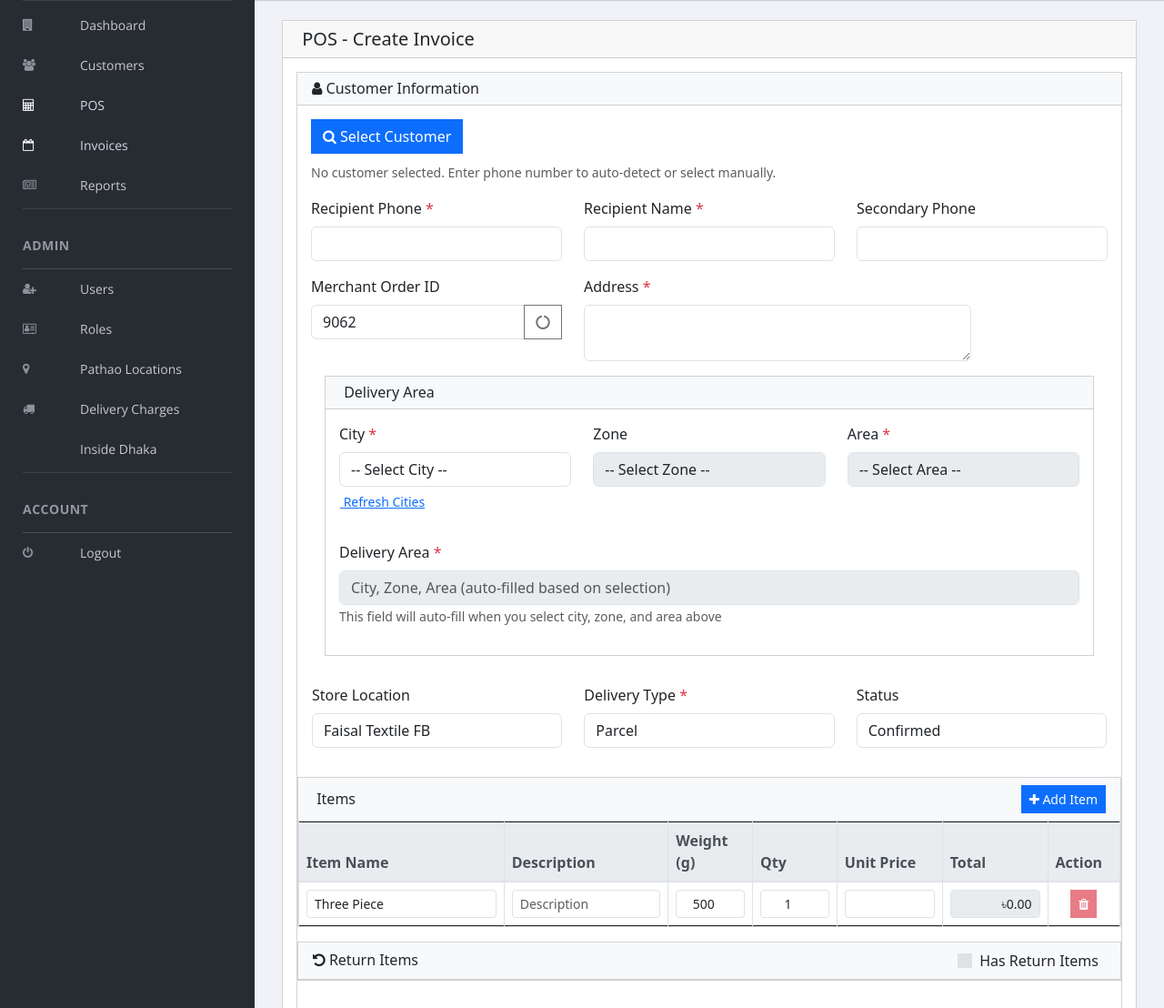
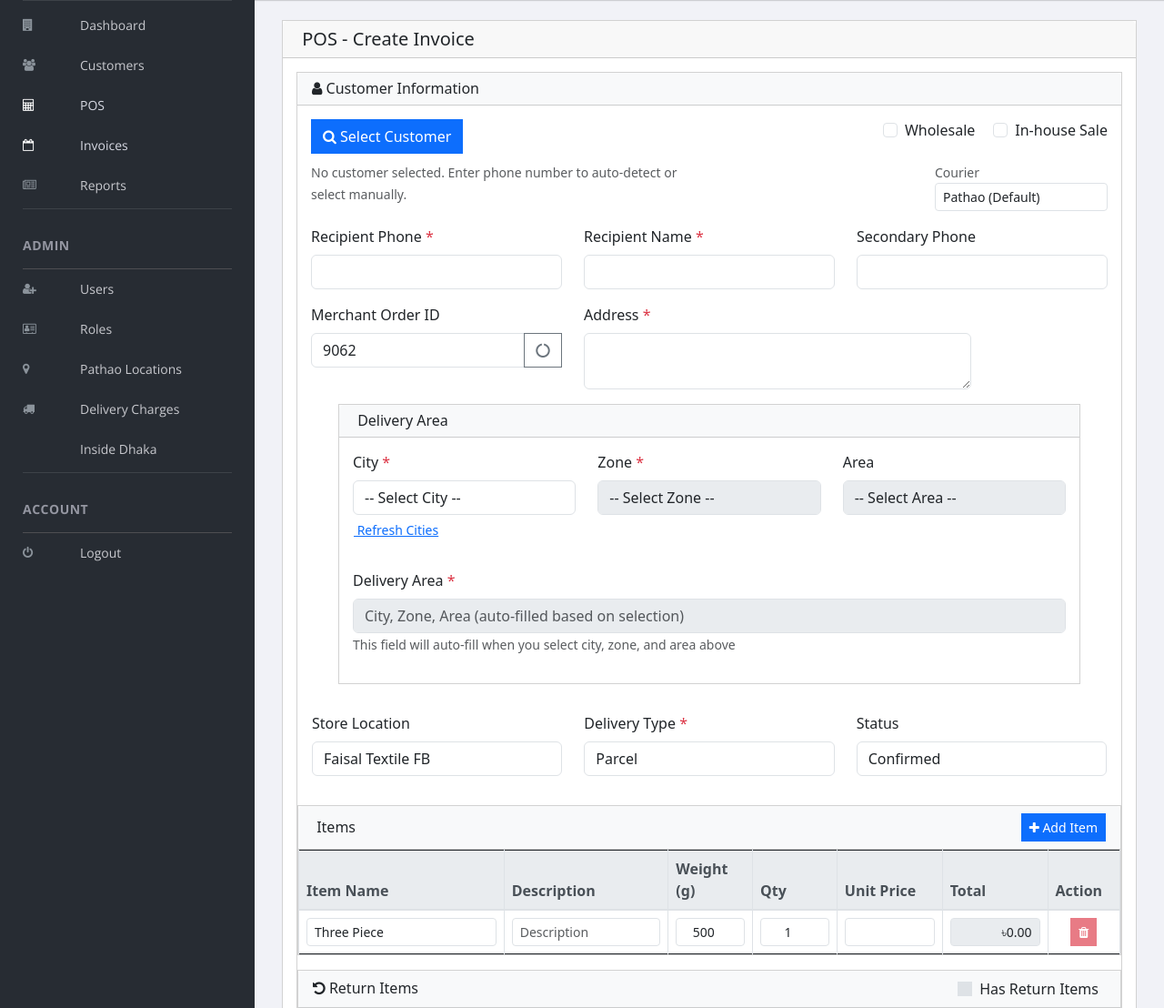
Before and after one commit to tjfahim/custom_pos_taxtile, a Laravel app: page /admin/invoices/pos in a window 1280 px wide. Shown: the part 69-1177 px from the top of the page at 91% size. Run offline with Laravel 10, Linux system fonts and the light colour scheme; a user stored in the database is signed in; data comes from the database, SQL or seed files in the repository; data that the repository does not hold is empty; parts of the project's set-up code (start-up, migrations or seed data) failed here and were passed over; some libraries are stand-ins or nearby versions.

Commit message:
invioce updated

```diff
--- a/app/Http/Controllers/InvoiceController.php
+++ b/app/Http/Controllers/InvoiceController.php
@@ -26,19 +26,22 @@ public function storePos(Request $request)
     'merchant_order_id' => 'nullable|string|max:255',
     'recipient_phone' => 'required|string|max:20',
     'recipient_address' => 'required|string',
-        'delivery_area' => 'required|string',
+    // Delivery area only required when NOT an in-house sale
+    'delivery_area' => 'required_unless:is_inhouse_sale,1|nullable|string',
     'delivery_type' => 'required|string',
     'store_location' => 'required|string',
     'delivery_charge' => 'nullable|numeric|min:0',
     'amount_to_collect' => 'nullable|numeric|min:0',
     'status' => 'required|string',
     'paid_amount' => 'nullable|numeric|min:0',
+    'is_wholesale' => 'nullable|boolean',
+    'is_inhouse_sale' => 'nullable|boolean',
+    'courier_name' => 'nullable|string|in:Pathao,Steadfast,SA,SUNDORBAN,JANONI,REDEX',
     'items' => 'required|array|min:1',
     'items.*.item_name' => 'required|string',
     'items.*.quantity' => 'required|integer|min:1',
     'items.*.unit_price' => 'required|numeric|min:0',
     'items.*.weight' => 'nullable|integer|min:0',
-        // Return items validation
     'has_return_items' => 'nullable|boolean',
     'return_items' => 'nullable|array',
     'return_items.*.item_name' => 'nullable|string',
@@ -48,12 +51,14 @@ public function storePos(Request $request)
 ]);
 
 try {
-        // Check if customer exists by phone number
+    $isInhouseSale = $request->is_inhouse_sale;
+    $isWholesale = $request->is_wholesale;
+
+    // Customer lookup/creation — unchanged
     $customer = Customer::where('phone_number_1', $request->recipient_phone)
         ->orWhere('phone_number_2', $request->recipient_phone)
         ->first();
 
-        // If customer doesn't exist, create new one
     if (!$customer) {
         $customer = Customer::create([
             'name' => $request->recipient_name,
@@ -66,7 +71,6 @@ public function storePos(Request $request)
             'status' => 'active',
         ]);
     } else {
-            // Update existing customer with new information
         $customer->update([
             'name' => $request->recipient_name,
             'full_address' => $request->recipient_address,
@@ -74,17 +78,14 @@ public function storePos(Request $request)
             'note' => $request->notes,
         ]);
 
-            // Update secondary phone if provided
         if ($request->recipient_secondary_phone) {
             $customer->phone_number_2 = $request->recipient_secondary_phone;
             $customer->save();
         }
     }
 
-        // Check if has return items
     $hasReturnItems = $request->has_return_items == '1' || $request->has_return_items === true;
 
-        // Create invoice
     $invoice = Invoice::create([
         'customer_id' => $customer->id,
         'recipient_name' => $request->recipient_name,
@@ -92,10 +93,11 @@ public function storePos(Request $request)
         'recipient_phone' => $request->recipient_phone,
         'recipient_secondary_phone' => $request->recipient_secondary_phone,
         'recipient_address' => $request->recipient_address,
-            'delivery_area' => $request->delivery_area,
+        // No delivery area on in-house sales
+        'delivery_area' => $isInhouseSale ? null : $request->delivery_area,
         'delivery_type' => $request->delivery_type,
         'store_location' => $request->store_location,
-            'delivery_charge' => $request->delivery_charge ?? 60,
+        'delivery_charge' => $isInhouseSale ? 0 : ($request->delivery_charge ?? 60),
         'special_instructions' => $request->special_instructions,
         'product_type' => $request->product_type,
         'amount_to_collect' => $request->amount_to_collect ?? 0,
@@ -103,14 +105,17 @@ public function storePos(Request $request)
         'payment_method' => $request->payment_method,
         'payment_details' => $this->getPaymentDetails($request),
         'notes' => $request->notes,
-            'pathao_city_id' => $request->delivery_city_id,
-            'pathao_zone_id' => $request->delivery_zone_id,
-            'pathao_area_id' => $request->delivery_area_id,
+        'pathao_city_id' => $isInhouseSale ? null : $request->delivery_city_id,
+        'pathao_zone_id' => $isInhouseSale ? null : $request->delivery_zone_id,
+        'pathao_area_id' => $isInhouseSale ? null : $request->delivery_area_id,
         'status' => $request->status,
         'invoice_date' => now(),
         'created_by' => auth()->id(),
         'confirmed_at' => now(),
-            'has_return_items' => $hasReturnItems
+        'has_return_items' => $hasReturnItems,
+        'is_wholesale' => $isWholesale,
+        'is_inhouse_sale' => $isInhouseSale,
+        'courier_name' => $isInhouseSale ? 'Pathao' : ($request->courier_name ?? 'Pathao'),
     ]);
 
         // Add invoice items
--- a/app/Models/Invoice.php
+++ b/app/Models/Invoice.php
@@ -41,6 +41,9 @@ class Invoice extends Model
         'notes',
         'created_by',
         'has_return_items',
+          'is_wholesale',
+    'is_inhouse_sale',
+    'courier_name',
         'confirmed_at'
     ];
 
@@ -54,6 +57,8 @@ class Invoice extends Model
         'amount_to_collect' => 'decimal:2',
         'paid_amount' => 'decimal:2',
         'due_amount' => 'decimal:2',
+        'is_wholesale',
+    'is_inhouse_sale',
         'has_return_items' => 'boolean'
     ];
 
--- a/public/js/delivery-charge-calculator.js
+++ b/public/js/delivery-charge-calculator.js
@@ -26,6 +26,9 @@ const DeliveryChargeManager = {
  refreshDebounced: function() {
     clearTimeout(this.debounceTimer);
     this.debounceTimer = setTimeout(() => {
+        // NEW: same guard here
+        if ($('#isInhouseSale').is(':checked')) return;
+
         const zoneId = $('#deliveryZoneSelect').val();
         if (zoneId) this.refresh(zoneId);
     }, 400);
@@ -40,9 +43,11 @@ const DeliveryChargeManager = {
     },
 
    refresh: function(zoneId) {
+    // NEW: never touch delivery charge during an in-house sale
+    if ($('#isInhouseSale').is(':checked')) return;
+
     const totalQuantity = this.getTotalQuantity();
 
-        // Skip duplicate/no-op calls
     if (zoneId == this.lastZoneId && totalQuantity === this.lastQuantity) return;
 
     this.lastZoneId = zoneId;
--- /dev/null
+++ b/public/js/inhouse-sale-toggle.js
@@ -0,0 +1,53 @@
+// Toggles delivery-area requirement and locks courier select
+// when "In-house Sale" is checked.
+const InhouseSaleToggle = {
+    init: function() {
+        $(document).on('change', '#isInhouseSale', () => this.apply());
+        this.apply(); // run once on load in case of pre-checked state (e.g. after validation error)
+    },
+
+    apply: function() {
+    const isInhouse = $('#isInhouseSale').is(':checked');
+
+    if (isInhouse) {
+        $('#deliveryCitySelect, #deliveryZoneSelect, #deliveryAreaSelect').prop('disabled', true);
+        $('#deliveryArea').prop('required', false);
+        $('#deliveryAreaCard').css('opacity', '0.5');
+
+        if (typeof InvoiceDelivery !== 'undefined') {
+            InvoiceDelivery.selectedCity = null;
+            InvoiceDelivery.selectedZone = null;
+            InvoiceDelivery.selectedArea = null;
+        }
+        $('#deliveryArea').val('');
+
+        // NEW: clear the zone select's actual value so no stale zoneId
+        // can be picked up by DeliveryChargeManager
+        $('#deliveryZoneSelect').val('');
+
+        $('#deliveryCharge').val(0).trigger('input');
+
+        $('#courierName').val('Pathao').prop('disabled', true);
+
+        // NEW: stop DeliveryChargeManager from re-fetching on this zone
+        if (typeof DeliveryChargeManager !== 'undefined') {
+            DeliveryChargeManager.reset();
+        }
+
+    } else {
+        $('#deliveryAreaCard').css('opacity', '1');
+        $('#deliveryArea').prop('required', true);
+        $('#courierName').prop('disabled', false);
+
+        $('#deliveryCitySelect').prop('disabled', false);
+        if ($('#deliveryCitySelect').val()) {
+            $('#deliveryZoneSelect').prop('disabled', false);
+        }
+        if ($('#deliveryZoneSelect').val()) {
+            $('#deliveryAreaSelect').prop('disabled', false);
+        }
+    }
+}
+};
+
+$(document).ready(() => InhouseSaleToggle.init());
--- a/public/js/invoice-pos-form-handler.js
+++ b/public/js/invoice-pos-form-handler.js
@@ -207,6 +207,13 @@ const InvoiceFormHandler = {
 
     // Reset form without confirmation - FIXED
     resetFormSilently: function() {
+        $('#isWholesale').prop('checked', false);
+$('#isInhouseSale').prop('checked', false);
+$('#courierName').val('Pathao').prop('disabled', false);
+
+if (typeof InhouseSaleToggle !== 'undefined') {
+    InhouseSaleToggle.apply();
+}
         // Reset the form
         $('#posForm')[0].reset();
 
@@ -335,7 +342,15 @@ const InvoiceFormHandler = {
     },
 
     validateForm: function() {
+
+        const isInhouseSale = $('#isInhouseSale').is(':checked');
+        if (!isInhouseSale && !$('#deliveryArea').val().trim()) {
+            alert('Please enter delivery area');
+            $('#deliveryArea').focus();
+            return false;
+        }
         // Check recipient name
+
         if (!$('#recipientName').val().trim()) {
             alert('Please enter recipient name');
             $('#recipientName').focus();
@@ -366,12 +381,6 @@ const InvoiceFormHandler = {
             return false;
         }
 
-        // Check delivery area
-        if (!$('#deliveryArea').val().trim()) {
-            alert('Please enter delivery area');
-            $('#deliveryArea').focus();
-            return false;
-        }
 
         // Check at least one item
         if ($('#itemsBody tr').length === 0) {
--- a/resources/views/invoices/pos.blade.php
+++ b/resources/views/invoices/pos.blade.php
@@ -20,13 +20,39 @@
     </div>
     <div class="card-body" id="customerSection">
         <div class="row">
-            <div class="col-md-12 mb-3">
+    <div class="col-md-6 mb-3">
         <button type="button" class="btn btn-primary" data-toggle="modal" data-target="#customerModal">
             <i class="fa fa-search"></i> Select Customer
         </button>
         <input type="hidden" name="customer_id" id="customerId">
         <div class="mt-2">
             <small id="selectedCustomer" class="text-muted">No customer selected. Enter phone number to auto-detect or select manually.</small>
+        </div>
+    </div>
+
+    <div class="col-md-6 mb-3">
+        <div class="d-flex flex-wrap align-items-center justify-content-md-end" style="gap: 1.25rem;">
+            <div class="form-check">
+                <input class="form-check-input" type="checkbox" name="is_wholesale" id="isWholesale" value="1">
+                <label class="form-check-label" for="isWholesale">Wholesale</label>
+            </div>
+
+            <div class="form-check">
+                <input class="form-check-input" type="checkbox" name="is_inhouse_sale" id="isInhouseSale" value="1">
+                <label class="form-check-label" for="isInhouseSale">In-house Sale</label>
+            </div>
+
+            <div class="form-group mb-0" style="min-width: 190px;">
+                <label class="mb-0 small text-muted">Courier</label>
+                <select name="courier_name" id="courierName" class="form-control form-control-sm">
+                    <option value="Pathao" selected>Pathao (Default)</option>
+                    <option value="Steadfast">Steadfast</option>
+                    <option value="SA">SA</option>
+                    <option value="SUNDORBAN">SUNDORBAN</option>
+                    <option value="JANONI">JANONI</option>
+                    <option value="REDEX">REDEX</option>
+                </select>
+            </div>
         </div>
     </div>
 </div>
@@ -73,8 +99,9 @@
                                     </div>
                                 </div>
                                <div class="col-md-12">
+   <div class="col-md-12" id="deliveryAreaWrapper">
     <div class="col-md-12">
-    <div class="card mb-3">
+        <div class="card mb-3" id="deliveryAreaCard">
             <div class="card-header bg-light">
                 <h6 class="mb-0"><i class="fa fa-map-marker-alt"></i> Delivery Area</h6>
             </div>
@@ -101,7 +128,7 @@
                 <!-- Zone Selection -->
                 <div class="col-md-4">
                     <div class="form-group">
-                        <label>Zone</label>
+                        <label>Zone <span class="text-danger">*</span></label>
                         <select class="form-control select2-search" id="deliveryZoneSelect" name="delivery_zone" disabled>
                             <option value="">-- Select Zone --</option>
                         </select>
@@ -116,7 +143,7 @@
                 <!-- Area Selection -->
                 <div class="col-md-4">
                     <div class="form-group">
-                        <label>Area <span class="text-danger">*</span></label>
+                        <label>Area </label>
                         <select class="form-control select2-search" id="deliveryAreaSelect" name="delivery_area_id" disabled>
                             <option value="">-- Select Area --</option>
                         </select>
@@ -137,6 +164,7 @@
                         <input type="text" name="delivery_area" id="deliveryArea" class="form-control"
                                placeholder="City, Zone, Area (auto-filled based on selection)" required readonly>
                         <small class="text-muted">This field will auto-fill when you select city, zone, and area above</small>
+                    </div>
                 </div>
             </div>
         </div>
@@ -213,6 +241,8 @@
 <script src="{{ asset('js/invoice-pos-calculations.js') }}"></script>
 <script src="{{ asset('js/invoice-pos-payments.js') }}"></script>
 <script src="{{ asset('js/invoice-pos-delivery.js') }}"></script>
+<script src="{{ asset('js/inhouse-sale-toggle.js') }}"></script>
+
 <script src="{{ asset('js/address-city-zone-autofill.js') }}"></script>
 <script src="{{ asset('js/delivery-charge-calculator.js') }}"></script>
 <script src="{{ asset('js/fraud-check.js') }}"></script>
```
Also changed, not shown: resources/views/invoices/print.blade.php (+24 -1 lines), database/migrations/2026_01_29_093247_create_invoices_table.php. Lines whose indentation alone changed are shown as unchanged.
